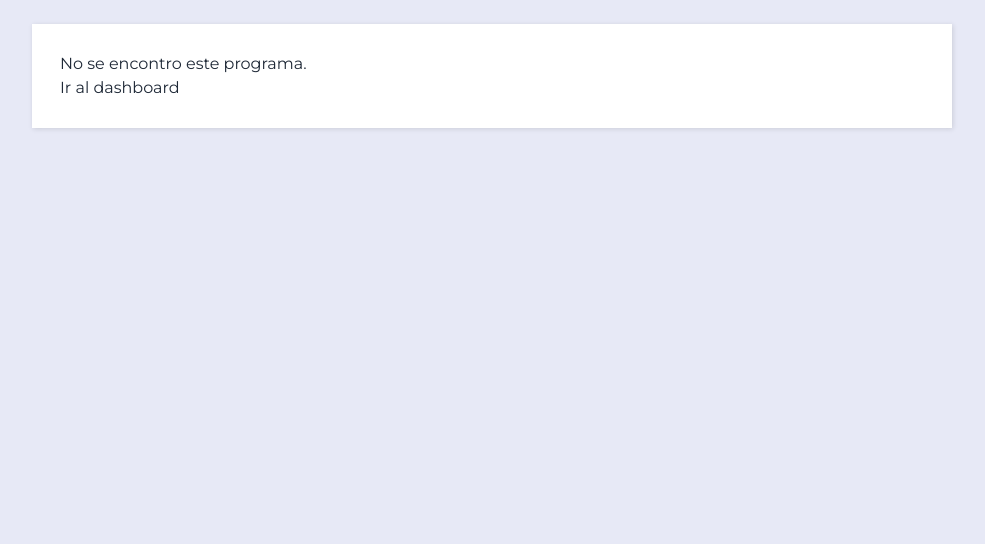
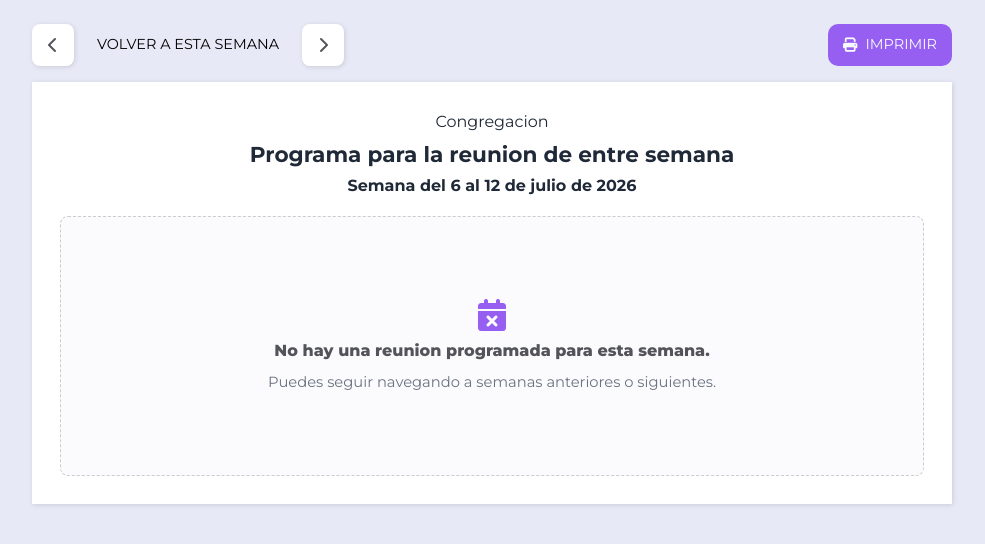
Before and after one commit to CarlosParraMtz/programa-vmc, a React (Vite) app: page /programa/1 in a window 1280 px wide. Shown: the top 544 px of the page, without its empty margins (148-1133 px from the left). Built offline with nearby package versions, Linux system fonts and the light colour scheme; no server answers; the database is empty.

Commit message:
programa publico

```diff
--- a/src/pages/ProgramaPublico.jsx
+++ b/src/pages/ProgramaPublico.jsx
@@ -1,5 +1,5 @@
 import { useEffect, useState } from "react";
-import { Link, useParams } from "react-router-dom";
+import { Link, useParams, useSearchParams } from "react-router-dom";
 import { collection, doc, getDoc, getDocs } from "firebase/firestore";
 import { db } from "../firebase/config";
 import Tablero from "../components/dashboard/Tablero";
@@ -28,43 +28,44 @@ function getWeekKey(value) {
   return date ? getDia(getLunesAnterior(date)) : null;
 }
 
+function addWeeks(value, weeks) {
+  const date = parseLocalDate(value);
+  if (!date) return getWeekKey(new Date());
+  date.setDate(date.getDate() + weeks * 7);
+  return getDia(getLunesAnterior(date));
+}
+
 export default function ProgramaPublico() {
   const { congregacionId, reunionId } = useParams();
+  const [searchParams, setSearchParams] = useSearchParams();
+  const [semanaParamInicial] = useState(() => searchParams.get("semana"));
   const [programa, setPrograma] = useState(null);
+  const [reuniones, setReuniones] = useState([]);
   const [congregacion, setCongregacion] = useState(null);
   const [loading, setLoading] = useState(true);
   const [error, setError] = useState("");
+  const [semanaSeleccionada, setSemanaSeleccionada] = useState(() => {
+    const semanaParam = searchParams.get("semana");
+    return getWeekKey(semanaParam) || getWeekKey(new Date());
+  });
 
   useEffect(() => {
     async function cargarPrograma() {
       setLoading(true);
       setError("");
       try {
-        const [programaResultado, congregacionSnap] = await Promise.all([
-          reunionId
-            ? getDoc(doc(db, `congregaciones/${congregacionId}/reuniones`, reunionId))
-            : getDocs(collection(db, `congregaciones/${congregacionId}/reuniones`)),
+        const [reunionesSnap, congregacionSnap] = await Promise.all([
+          getDocs(collection(db, `congregaciones/${congregacionId}/reuniones`)),
           getDoc(doc(db, "congregaciones", congregacionId)),
         ]);
 
-        let reunion = null;
-        if (reunionId) {
-          if (programaResultado.exists()) {
-            reunion = { ...programaResultado.data(), id: programaResultado.id };
-          }
-        } else {
-          const semanaActual = getWeekKey(new Date());
-          reunion = programaResultado.docs
-            .map((documento) => ({ ...documento.data(), id: documento.id }))
-            .find((item) => getWeekKey(item.fecha) === semanaActual);
+        const reunionesCargadas = reunionesSnap.docs.map((documento) => ({ ...documento.data(), id: documento.id }));
+        const reunionInicial = reunionId ? reunionesCargadas.find((item) => item.id === reunionId) : null;
+
+        setReuniones(reunionesCargadas);
+        if (!semanaParamInicial && reunionInicial) {
+          setSemanaSeleccionada(getWeekKey(reunionInicial.fecha) || getWeekKey(new Date()));
         }
-
-        if (!reunion) {
-          setError("No se encontro este programa.");
-          return;
-        }
-
-        setPrograma(reunion);
         setCongregacion(congregacionSnap.exists() ? congregacionSnap.data() : null);
       } catch (e) {
         console.error(e);
@@ -75,7 +76,30 @@ export default function ProgramaPublico() {
     }
 
     cargarPrograma();
-  }, [congregacionId, reunionId]);
+  }, [congregacionId, reunionId, semanaParamInicial]);
+
+  useEffect(() => {
+    const semanaParam = searchParams.get("semana");
+    if (semanaParam) {
+      setSemanaSeleccionada(getWeekKey(semanaParam) || getWeekKey(new Date()));
+    }
+  }, [searchParams]);
+
+  useEffect(() => {
+    setPrograma(reuniones.find((item) => getWeekKey(item.fecha) === semanaSeleccionada) || null);
+  }, [reuniones, semanaSeleccionada]);
+
+  const cambiarSemana = (weeks) => {
+    const nuevaSemana = addWeeks(semanaSeleccionada, weeks);
+    setSemanaSeleccionada(nuevaSemana);
+    setSearchParams({ semana: nuevaSemana });
+  };
+
+  const volverAEstaSemana = () => {
+    const semanaActual = getWeekKey(new Date());
+    setSemanaSeleccionada(semanaActual);
+    setSearchParams({});
+  };
 
   if (loading) {
     return <div className="public-program"><p>Cargando programa...</p></div>;
@@ -95,6 +119,17 @@ export default function ProgramaPublico() {
   return (
     <main className="public-program">
       <div className="public-program__actions no-print">
+        <div className="public-program__week-controls">
+          <button className="public-program__nav-button" onClick={() => cambiarSemana(-1)} aria-label="Semana anterior">
+            <i className="fas fa-chevron-left"></i>
+          </button>
+          <button className="btn gray" onClick={volverAEstaSemana}>
+            Volver a esta semana
+          </button>
+          <button className="public-program__nav-button" onClick={() => cambiarSemana(1)} aria-label="Semana siguiente">
+            <i className="fas fa-chevron-right"></i>
+          </button>
+        </div>
         <button className="btn main" onClick={() => window.print()}>
           <i className="fas fa-print mr-2"></i>
           Imprimir
@@ -105,16 +140,26 @@ export default function ProgramaPublico() {
         <header className="public-program__header">
           <p>{congregacion?.nombre ? `Cong. ${congregacion.nombre}` : "Congregacion"}</p>
           <h1>Programa para la reunion de entre semana</h1>
-          <h2>Semana {formatearRangoSemanal(programa.fecha)}</h2>
+          <h2>Semana {formatearRangoSemanal(semanaSeleccionada)}</h2>
         </header>
 
-        <Tablero programa={programa} congregacion={congregacion} congregacionNombre={congregacion?.nombre} />
+        {programa ? (
+          <Tablero programa={programa} congregacion={congregacion} congregacionNombre={congregacion?.nombre} />
+        ) : (
+          <div className="public-program__empty">
+            <i className="fas fa-calendar-xmark"></i>
+            <p>No hay una reunion programada para esta semana.</p>
+            <span>Puedes seguir navegando a semanas anteriores o siguientes.</span>
+          </div>
+        )}
 
-        <footer className="public-program__footer">
-          {getPersonName(programa.oracionFinal) &&
+        {programa && (
+          <footer className="public-program__footer">
+            {getPersonName(programa.oracionFinal) &&
             <p><strong>Oracion final:</strong> {getPersonName(programa.oracionFinal)}</p>
-          }
-        </footer>
+            }
+          </footer>
+        )}
       </section>
     </main>
   );
--- a/src/styles/styles.scss
+++ b/src/styles/styles.scss
@@ -1315,8 +1315,33 @@ a {
   &__actions {
     width: min(920px, 100%);
     display: flex;
-    justify-content: flex-end;
+    justify-content: space-between;
+    align-items: center;
     gap: 10px;
+  }
+
+  &__week-controls {
+    display: flex;
+    align-items: center;
+    gap: 8px;
+  }
+
+  &__nav-button {
+    width: 42px;
+    height: 42px;
+    border: 0;
+    border-radius: 8px;
+    display: grid;
+    place-items: center;
+    background: white;
+    color: $color_dark;
+    box-shadow: $shadow-card;
+    transition: all 200ms ease;
+
+    &:hover {
+      background: $color_main;
+      color: $color_white;
+    }
   }
 
   &__sheet {
@@ -1348,6 +1373,35 @@ a {
     border-top: 1px solid #ddd;
     padding-top: 12px;
   }
+
+  &__empty {
+    min-height: 260px;
+    border: 1px dashed rgba(83, 84, 89, .28);
+    border-radius: 8px;
+    display: grid;
+    place-items: center;
+    align-content: center;
+    gap: 8px;
+    padding: 28px;
+    text-align: center;
+    background: #fbfbfe;
+    color: $color_dark;
+
+    i {
+      color: $color_main;
+      font-size: 2rem;
+    }
+
+    p {
+      margin: 0;
+      font-weight: 800;
+    }
+
+    span {
+      color: #6b7280;
+      font-size: .92rem;
+    }
+  }
 }
 
 .program-print-header,
@@ -1593,12 +1647,23 @@ a {
   }
 
   .public-program__actions {
-    justify-content: stretch;
+    align-items: stretch;
+    flex-direction: column;
 
     .btn,
     a {
       flex: 1 1 0;
     }
+  }
+
+  .public-program__week-controls {
+    display: grid;
+    grid-template-columns: 44px minmax(0, 1fr) 44px;
+  }
+
+  .public-program__nav-button {
+    width: 44px;
+    height: 44px;
   }
 
   .public-program__sheet {
```
